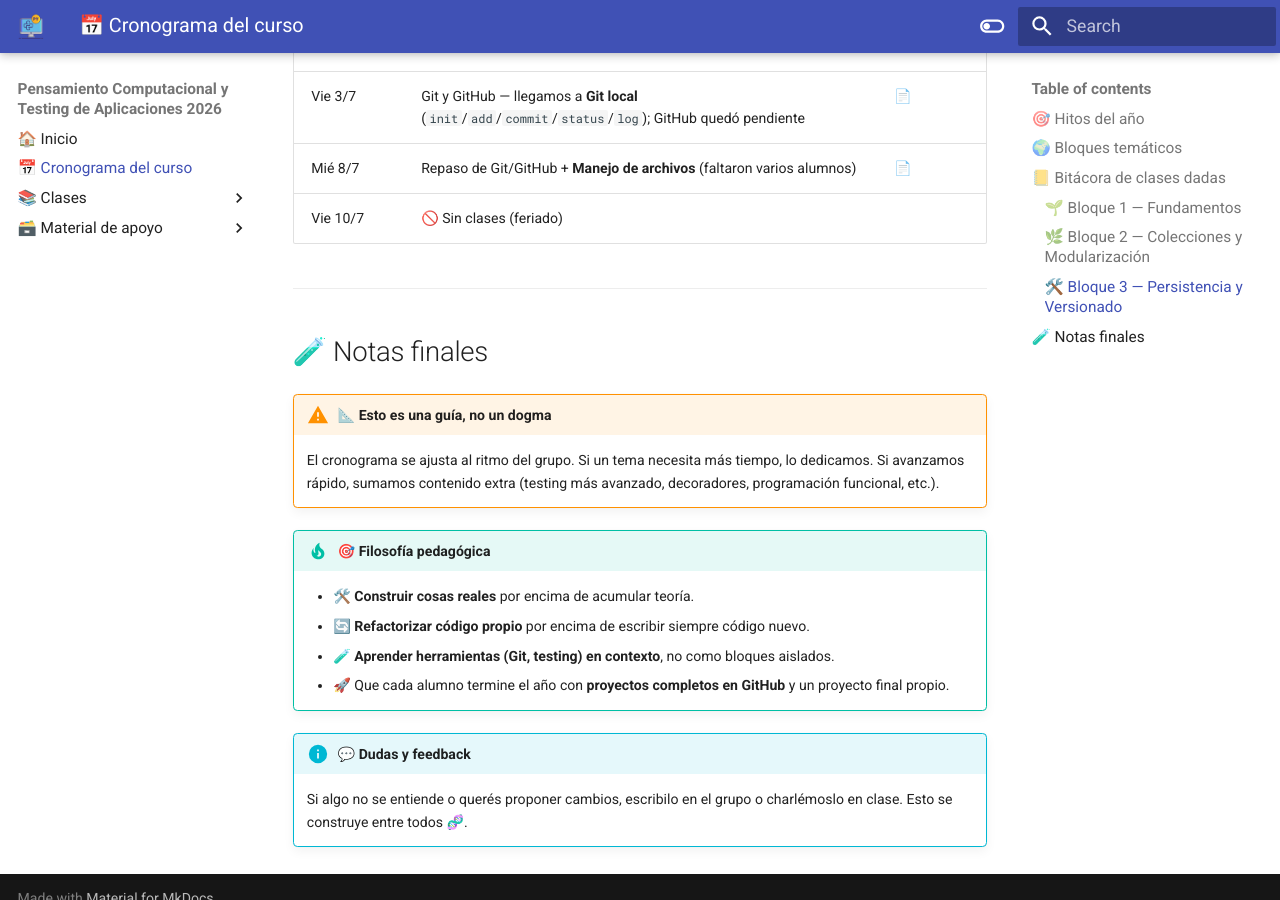
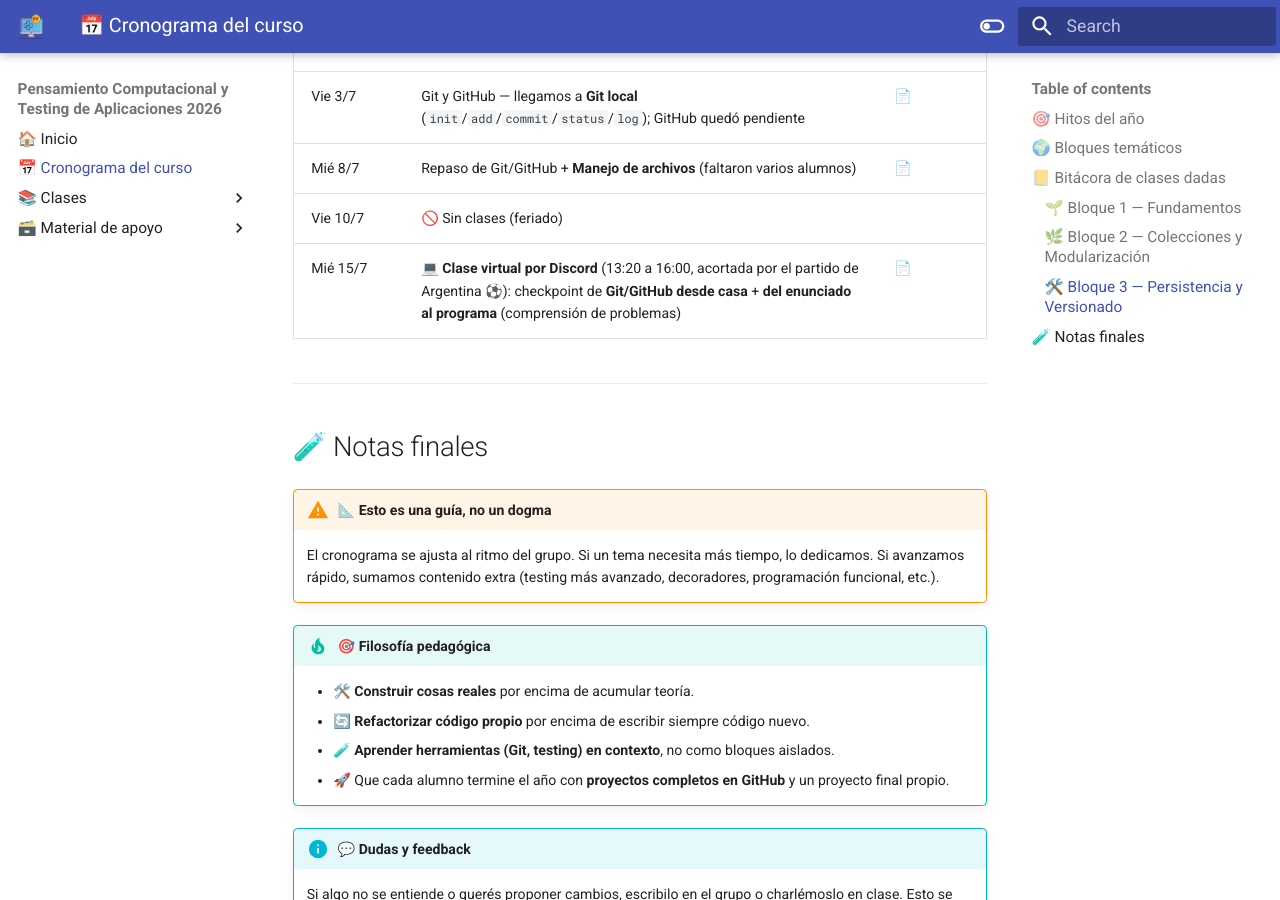
Before and after one commit to MaxiNunez24/pensamiento-computacional-testing-2026, an MkDocs documentation site: the page built from docs/cronograma.md, in a window 1280 px wide and 900 px high, scrolled down 5105 px. Built offline with MkDocs 1.6.1 and Material for MkDocs 9.7.7, drawn with Linux system fonts in a browser that asks for light colours.

Commit message:
Bitácora: Mié 15/7 clase virtual por Discord (acortada por el mundial)
Clase virtual 13:20-16:00 (partido de Argentina): checkpoint de Git/GitHub desde
las compus de casa + práctica de comprensión de problemas. JSON pasa al Vie 17/7
(presencial, mejor para contenido nuevo).

Co-Authored-By: Claude Opus 4.8 <noreply@anthropic.com>

```diff
--- a/docs/cronograma.md
+++ b/docs/cronograma.md
@@ -136,11 +136,12 @@
 | Vie 3/7 | Git y GitHub — llegamos a **Git local** (`init`/`add`/`commit`/`status`/`log`); GitHub quedó pendiente | [📄](./clases/python/07_persistencia/git_github.md) |
 | Mié 8/7 | Repaso de Git/GitHub + **Manejo de archivos** (faltaron varios alumnos) | [📄](./clases/python/07_persistencia/archivos.md) |
 | Vie 10/7 | 🚫 Sin clases (feriado) | |
+| Mié 15/7 | 💻 **Clase virtual por Discord** (13:20 a 16:00, acortada por el partido de Argentina ⚽): checkpoint de **Git/GitHub desde casa** + **del enunciado al programa** (comprensión de problemas) | [📄](./clases/python/06_funciones/como_encarar_ejercicios.md) |
 
-<!-- Plan (8/7): faltaron varios el 8/7 → el Mié 15/7 se repasa y se TERMINA Git/GitHub (los alumnos
-     ven los videos + instalan/crean en casa de tarea, y el 15/7 sincronizan desde la compu del CFP),
-     y se sigue con JSON. Mié 15/7 y Vie 17/7 = repaso + PRÁCTICA de Persistencia (Git/GitHub/Archivos/
-     JSON). POO queda para DESPUÉS del receso (22/7-1/8): quedaba solo esa semana y es poco. -->
+<!-- Plan: el 15/7 fue virtual y acortada (mundial) → se usó para cerrar Git/GitHub desde las compus
+     de casa (donde hicieron la tarea de instalar) + práctica de comprensión de problemas. JSON pasa al
+     Vie 17/7 (presencial, mejor para contenido nuevo), junto con práctica de Persistencia.
+     POO queda para DESPUÉS del receso (22/7-1/8). -->
 
 
 ---
```
